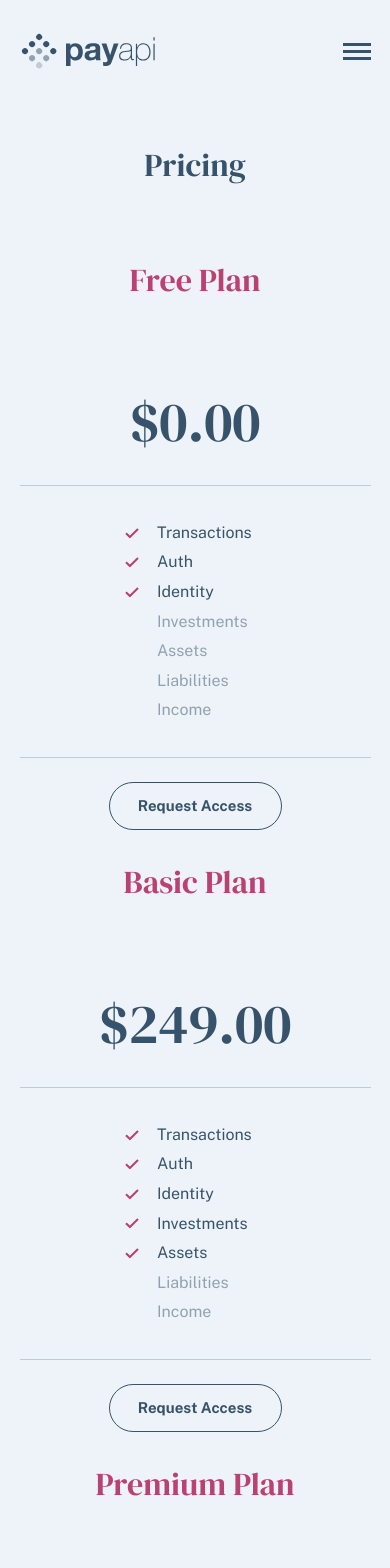
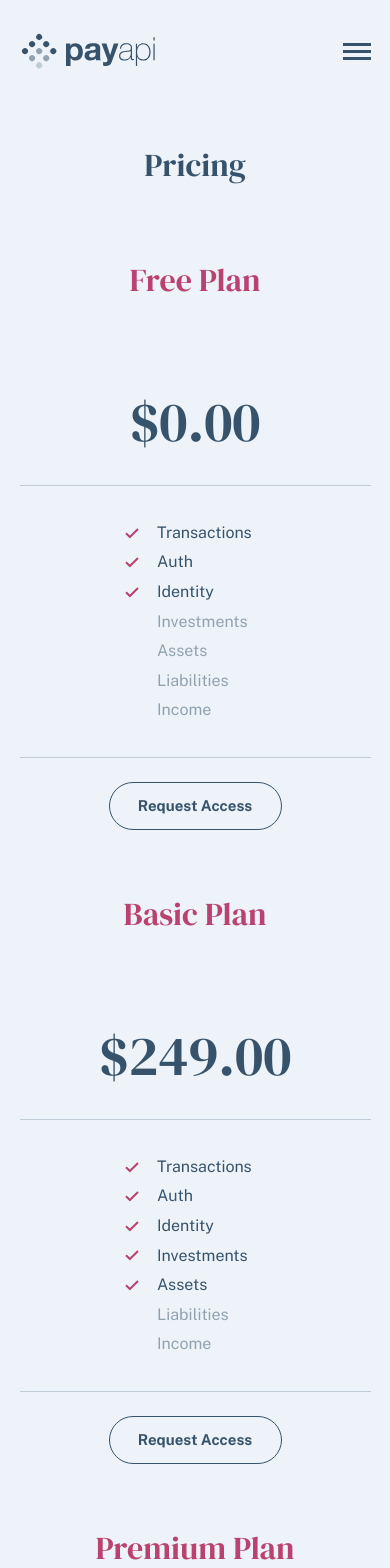
Before and after one commit to jarolthecoder/payapi-multipage, a React (Vite) app: page /Pricing in a window 390 px wide. Shown: the top 1568 px of the page. Built offline with nearby package versions, Linux system fonts and the light colour scheme.

Commit message:
Adjusted pricing plans spacing

```diff
--- a/src/pages/pricing/components/Plans/Plans.module.css
+++ b/src/pages/pricing/components/Plans/Plans.module.css
@@ -51,8 +51,12 @@
   }
 
   .plan {
-   display: flex;
-   flex-direction: column;
-   align-items: center;
+    display: flex;
+    flex-direction: column;
+    align-items: center;
+  }
+
+  .plan:not(:last-child) {
+    margin-bottom: 2rem;
   }
 }
```
